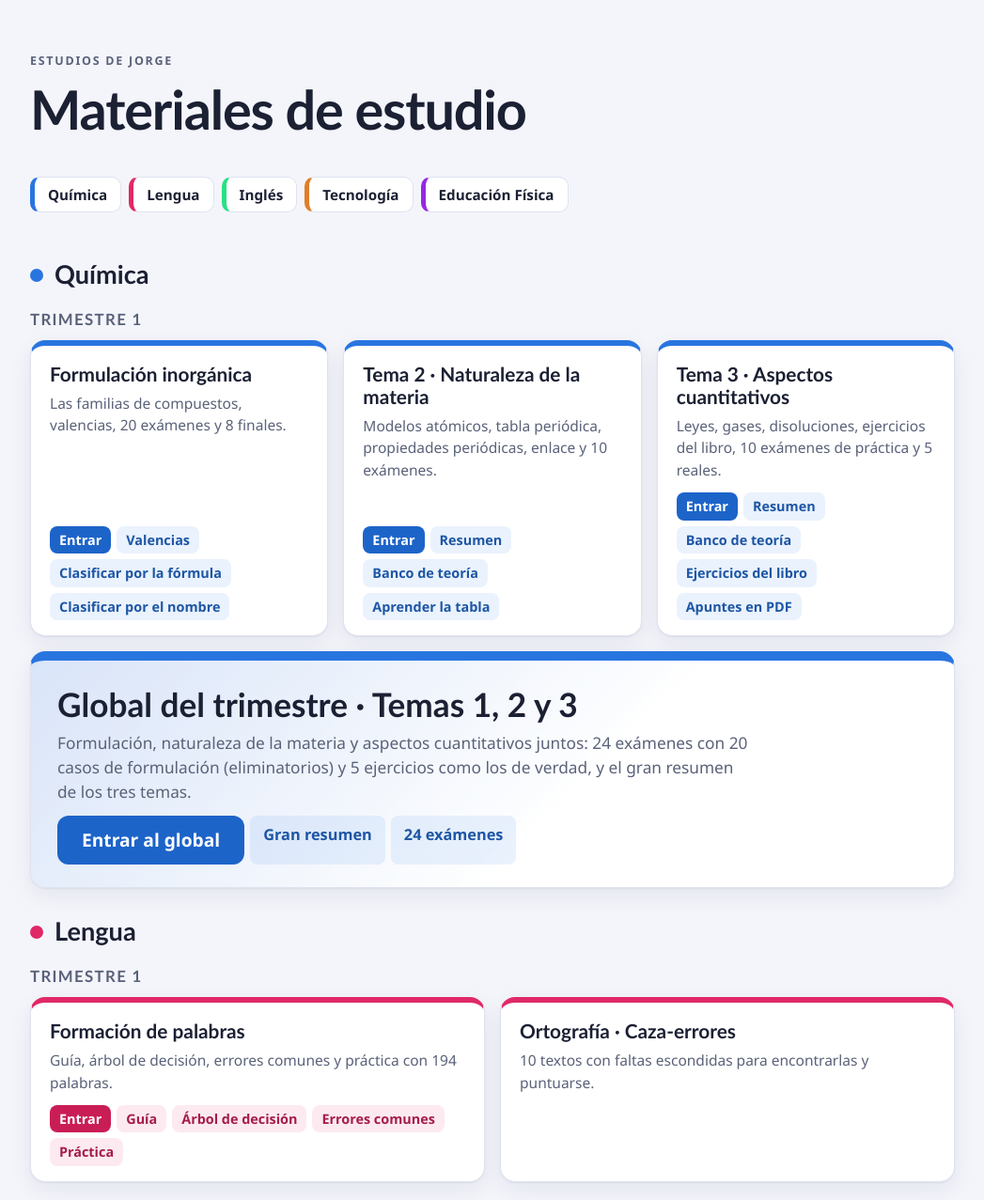
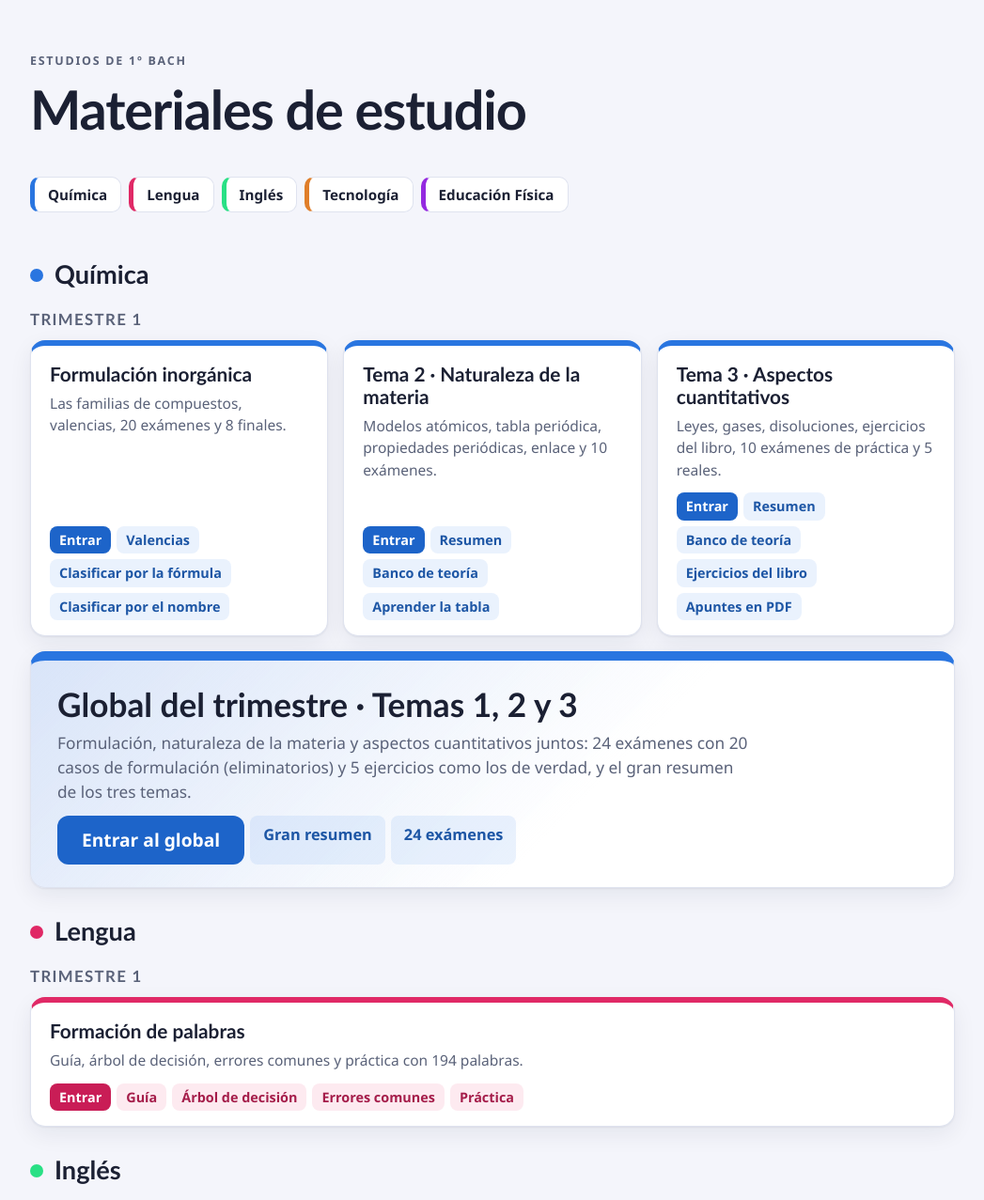
Before and after one commit to jorgelrey1/Subjects-website, a plain HTML site: page jorge/index.html in a window 1280 px wide. Shown: the top 1277 px of the page at 94% size, without its empty margins (116-1163 px from the left). Drawn offline with Linux system fonts and the light colour scheme.

Commit message:
Add files via upload

```diff
--- a/jorge/index.html
+++ b/jorge/index.html
@@ -1,6 +1,6 @@
 <!doctype html>
 <html lang="es"><head><meta charset="utf-8"><meta name="viewport" content="width=device-width,initial-scale=1">
-<title>Estudios de Jorge</title>
+<title>Estudios de 1º BACH</title>
 <style>
 :root{--bg:#f4f5fb;--surface:#fff;--fg:#1b2033;--muted:#5a6279;--line:#dfe3ef;--shadow:0 1px 2px rgba(20,25,50,.06),0 8px 24px rgba(20,25,50,.07);
 --display:"Trebuchet MS","Segoe UI",sans-serif;--body:"Segoe UI",system-ui,sans-serif}
@@ -34,7 +34,7 @@ section>h2::before{content:"";width:14px;height:14px;border-radius:50%;backgroun
 @media (prefers-color-scheme:dark){.links a{color:hsl(var(--h) 85% 76%)}.links a.main{color:#fff}}
 </style></head>
 <body><main class="wrap">
-<div class="eyebrow">Estudios de Jorge</div>
+<div class="eyebrow">Estudios de 1º BACH</div>
 <h1>Materiales de estudio</h1>
 
 <nav class="jump" aria-label="Asignaturas">
@@ -71,8 +71,6 @@ section>h2::before{content:"";width:14px;height:14px;border-radius:50%;backgroun
  <div class="card"><h3><a href="lengua/palabras/index.html">Formación de palabras</a></h3>
   <p>Guía, árbol de decisión, errores comunes y práctica con 194 palabras.</p>
   <div class="links"><a class="main" href="lengua/palabras/index.html">Entrar</a><a href="lengua/palabras/guia.html">Guía</a><a href="lengua/palabras/arbol.html">Árbol de decisión</a><a href="lengua/palabras/errores.html">Errores comunes</a><a href="lengua/palabras/practica.html">Práctica</a></div></div>
- <div class="card"><h3><a href="lengua/ortografia/index.html">Ortografía · Caza-errores</a></h3>
-  <p>10 textos con faltas escondidas para encontrarlas y puntuarse.</p></div>
 </div>
 </section>
 
```
